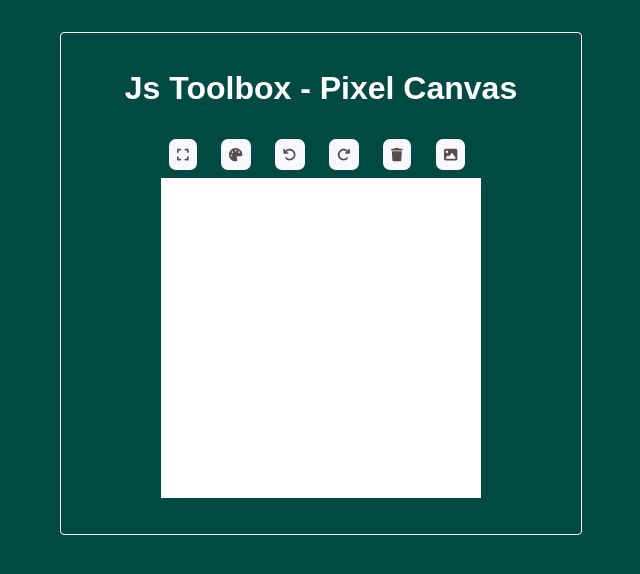
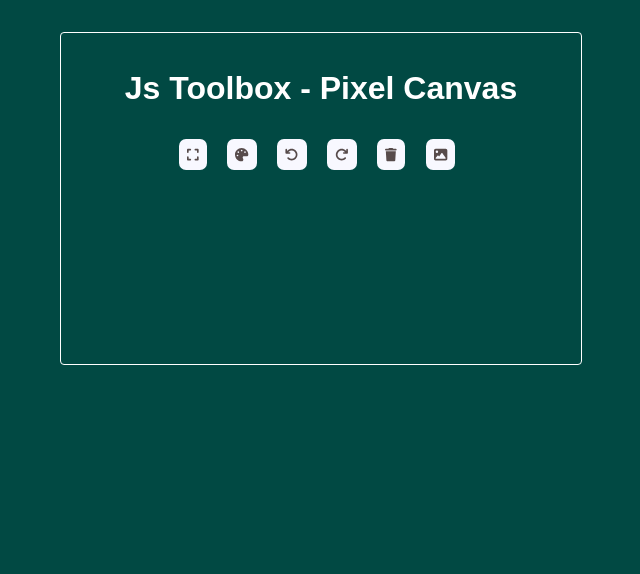
Before and after one commit to TheCyberFlash/stjag-j-toolbox, a React (Create React App) app in the folder desktop-pixel/: page / in a window 1280 px wide. Shown: the top 574 px of the page, without its empty margins (319-959 px from the left). Built offline with nearby package versions, Linux system fonts and the light colour scheme.

Commit message:
Update Editor.js

```diff
--- a/desktop-pixel/src/components/Editor.js
+++ b/desktop-pixel/src/components/Editor.js
@@ -2,13 +2,10 @@ import React, { useState } from 'react';
 import PixelArtCanvas from './PixelArtCanvas';
 
 const Editor = () => {
-  const [height, setHeight] = useState(16);
-  const [width, setWidth] = useState(16);
-
   return (
     <div id="editor">
       <h1>Js Toolbox - Pixel Canvas</h1>
-      <PixelArtCanvas height={height} width={width} />
+      <PixelArtCanvas />
     </div>
   );
 };
```
